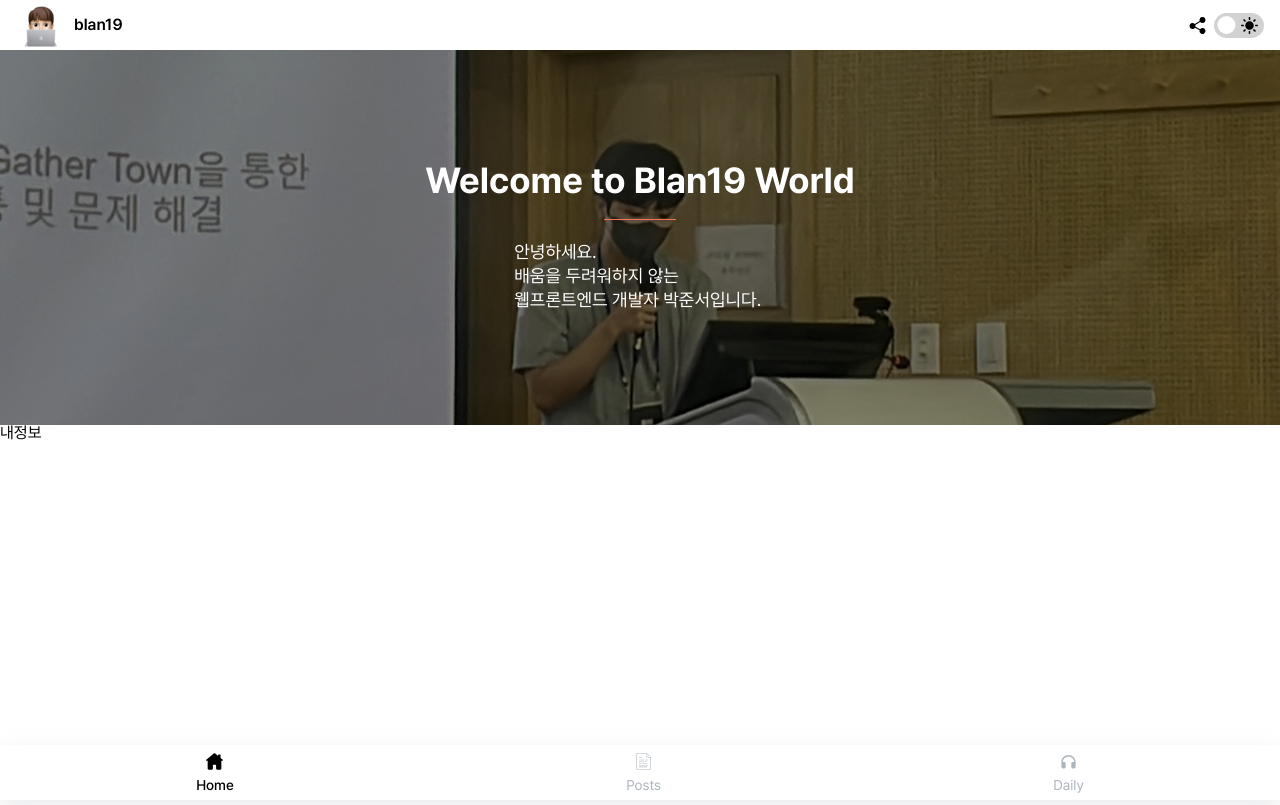
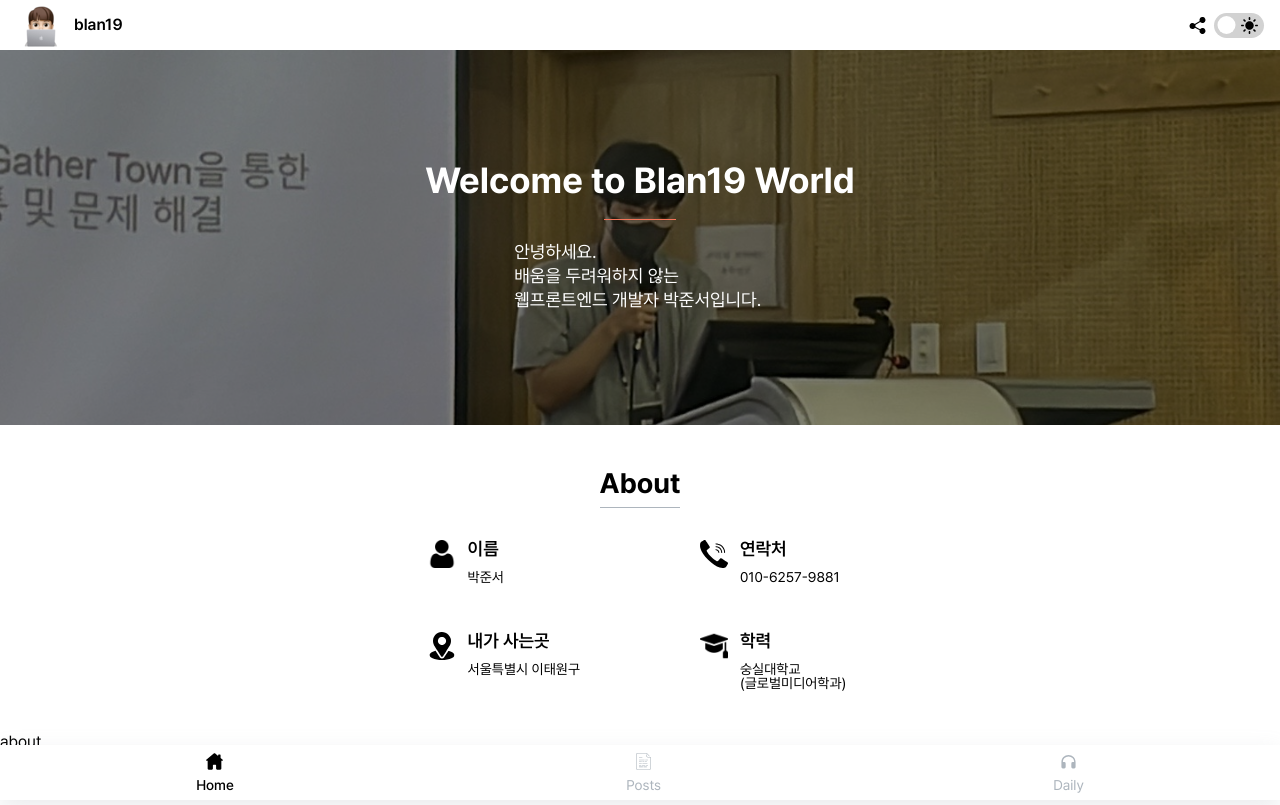
Before and after one commit to blan19/blan19.com, a Next.js app: page / in a window 1280 px wide. Built offline with nearby package versions, Linux system fonts and the light colour scheme.

Commit message:
feat: add home

```diff
--- a/components/home/information.tsx
+++ b/components/home/information.tsx
@@ -1,16 +1,111 @@
 import styled from "styled-components";
+import UserIcon from "../../assets/svg/user.svg";
+import CallIcon from "../../assets/svg/call.svg";
+import LocationIcon from "../../assets/svg/location.svg";
+import HatIcon from "../../assets/svg/mortarboard.svg";
+import Title from "./title";
+import Typography from "../typography";
+import DEVICE_LIST from "../../constants/device";
+import { applyMediaQuery } from "../../styles/mediaQuery";
+
+const responseInforGrid = {
+  mobile: "1fr",
+  tablet: "1fr 1fr",
+  wideTablet: "1fr 1fr",
+  desktop: "1fr 1fr",
+  wideDesktop: "1fr 1fr",
+};
+
+interface InforList {
+  title: string;
+  desc: string;
+  icon: JSX.Element;
+}
+
+const infoList: InforList[] = [
+  {
+    title: "이름",
+    desc: "박준서",
+    icon: <UserIcon />,
+  },
+  {
+    title: "연락처",
+    desc: "010-6257-9881",
+    icon: <CallIcon />,
+  },
+  {
+    title: "내가 사는곳",
+    desc: "서울특별시 이태원구",
+    icon: <LocationIcon />,
+  },
+  {
+    title: "학력",
+    desc: "숭실대학교\n(글로벌미디어학과)",
+    icon: <HatIcon />,
+  },
+];
 
 const Information = () => {
   return (
     <Base>
-      <h1>내정보</h1>
+      <Title title="About" />
+      <InformationItemOutline>
+        {infoList.map((i) => (
+          <InformationItem key={i.title} {...i} />
+        ))}
+      </InformationItemOutline>
     </Base>
+  );
+};
+
+const InformationItem = ({ title, desc, icon }: InforList) => {
+  return (
+    <InformationItemBase>
+      {icon}
+      <InformationItemDesc>
+        <Typography as="h3" weight="semiBold" size="subtitle3_pc" color="font">
+          {title}
+        </Typography>
+        <Typography as="p" size="body2b_mobile" weight="regular" color="font">
+          {desc}
+        </Typography>
+      </InformationItemDesc>
+    </InformationItemBase>
   );
 };
 
 export default Information;
 
 const Base = styled.div`
-  height: 100%;
+  width: 100%;
+  padding: 2.75rem 0;
   background-color: ${({ theme }) => theme.colors.bg};
+  display: flex;
+  flex-direction: column;
+  align-items: center;
+  justify-content: center;
 `;
+
+const InformationItemOutline = styled.ul`
+  display: grid;
+  row-gap: 3rem;
+  column-gap: 7.5rem;
+  margin-top: 2rem;
+  ${DEVICE_LIST.map(
+    (device) => `${applyMediaQuery(device)} {
+    grid-template-columns: ${responseInforGrid[device]}
+  }`
+  ).join("")}
+`;
+
+const InformationItemBase = styled.li`
+  display: flex;
+  gap: 0.75rem;
+  fill: ${({ theme }) => theme.colors.font};
+`;
+
+const InformationItemDesc = styled.div`
+  display: flex;
+  flex-direction: column;
+  gap: 0.75rem;
+`;
--- a/components/layout/header.tsx
+++ b/components/layout/header.tsx
@@ -19,7 +19,13 @@ const Header: FunctionComponent = ({}) => {
       <HeaderContainer>
         <HeaderWrapper>
           <LogoOutline onClick={() => router.push("/")}>
-            <Image src={src} alt="profile" />
+            <Image
+              src={src}
+              alt="profile"
+              width={50}
+              height={50}
+              layout="fixed"
+            />
             <Typography
               as="span"
               size="subtitle3_mobile"
@@ -70,7 +76,7 @@ export default Header;
 const HeaderContainer = styled.header`
   width: 100%;
   position: fixed;
-  z-index: 999;
+  z-index: 9999;
   background-color: ${({ theme }) => theme.colors.sub};
 `;
 
--- a/pages/index.tsx
+++ b/pages/index.tsx
@@ -1,12 +1,14 @@
 import type { NextPage } from "next";
 import Banner from "../components/banner";
 import Information from "../components/home/information";
+import Skill from "../components/home/skill";
 
 const Home: NextPage = () => {
   return (
     <>
       <Banner />
       <Information />
+      <Skill />
     </>
   );
 };
```
